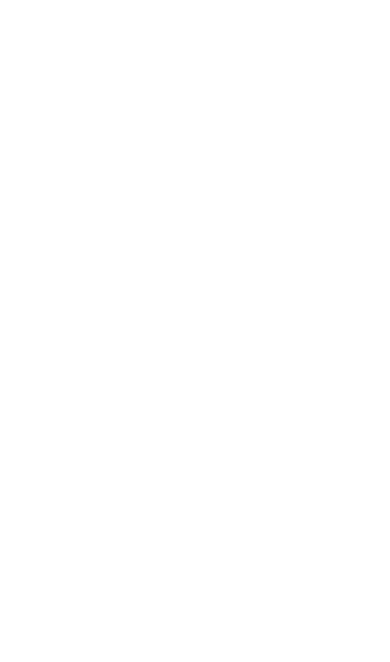
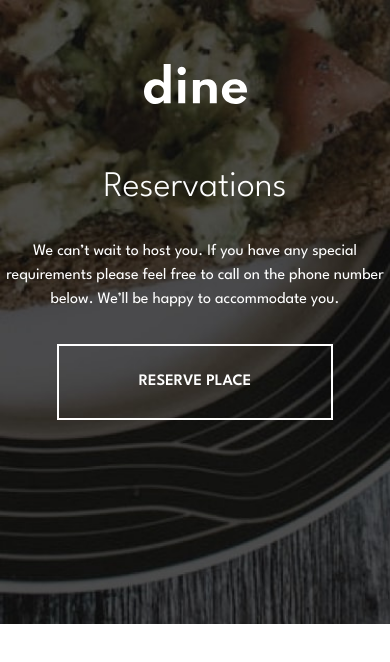
Before and after one commit to AtanasovCode/dine, a React (Vite) app: page /booking in a window 390 px wide. Shown: the top 662 px of the page. Built offline with nearby package versions, Linux system fonts and the light colour scheme.

Commit message:
created mobile version of booking hero section

```diff
--- /dev/null
+++ b/src/components/booking/HeroBooking.jsx
@@ -0,0 +1,58 @@
+import desktop from '../../assets/booking/hero-bg-desktop.jpg';
+import desktopx2 from '../../assets/booking/hero-bg-desktop@2x.jpg';
+import tablet from '../../assets/booking/hero-bg-tablet.jpg';
+import tabletx2 from '../../assets/booking/hero-bg-tablet@2x.jpg';
+import mobile from '../../assets/booking/hero-bg-mobile.jpg';
+import mobilex2 from '../../assets/booking/hero-bg-mobile@2x.jpg';
+
+import logo from '../../assets/logo.svg';
+
+const HeroBooking = () => {
+    return (
+        <div className="w-full min-h-[100vh] flex items-start justify-center relative text-white">
+            <picture className="w-full">
+                {/*Mobile*/}
+                <source
+                    media="(max-width: 600px)"
+                    srcSet={`${mobile} 1x, ${mobilex2} 2x`}
+                />
+                {/*Tablet*/}
+                <source
+                    media="(max-width: 1200px)"
+                    srcSet={`${tablet} 1x, ${tabletx2} 2x`}
+                />
+                <img
+                    srcSet={`${desktop} 1x, ${desktopx2} 2x`}
+                    alt="decorative background image"
+                    className="w-full"
+                />
+            </picture>
+
+            <div className="flex flex-col items-center justify-center absolute top-16">
+                <div className="mb-16">
+                    <img
+                        src={logo}
+                        alt="dine logo"
+                    />
+                </div>
+                <div className="text-4xl font-light mb-8">
+                    Reservations
+                </div>
+                <div className="mb-8 text-center">
+                    We can’t wait to host you. If you have any special
+                    requirements please feel free to call on the phone number
+                    below. We’ll be happy to accommodate you.
+                </div>
+                <div>
+                    <input
+                        type="button"
+                        value="reserve place"
+                        className="uppercase font-semibold bg-transparent border-2 border-solid border-white px-20 py-6"
+                    />
+                </div>
+            </div>
+        </div>
+    );
+}
+
+export default HeroBooking;
--- a/src/components/homepage/sections/Events.jsx
+++ b/src/components/homepage/sections/Events.jsx
@@ -1,4 +1,6 @@
 import { useState } from 'react';
+
+import { Link } from 'react-router-dom';
 
 import familyDesktop from '../../../assets/homepage/family-gathering-desktop.jpg';
 import familyDesktopx2 from '../../../assets/homepage/family-gathering-desktop@2x.jpg';
@@ -94,25 +96,25 @@
                 flex-1 flex flex-col items-center justify-center
                 lg:flex-col-reverse lg:items-start lg:ml-16
             ">
-                <div className="flex flex-col mt-12">
-                    <div className="flex flex-col items-center justify-center uppercase font-semibold text-lg">
+                <div className="
+                    flex flex-col items-start justify-center uppercase font-semibold text-lg mt-12
+                ">
                     <div
                         onClick={() => setSelectedEvent("family")}
-                            className={`cursor-pointer ${selectedEvent === "family" ? "font-bold opacity-100" : "font-normal opacity-70"}`}
+                        className={`cursor-pointer hover:font-semibold ${selectedEvent === "family" ? "font-bold opacity-100" : "font-normal opacity-70"}`}
                     >
                         Family Gathering
                     </div>
                     <div
-                            className={`cursor-pointer ${selectedEvent === "special" ? "font-bold opacity-100" : "font-normal opacity-70"}`}
+                        className={`cursor-pointer my-4 hover:font-semibold ${selectedEvent === "special" ? "font-bold opacity-100" : "font-normal opacity-70"}`}
                         onClick={() => setSelectedEvent("special")}>
                         Special Events
                     </div>
                     <div
                         onClick={() => setSelectedEvent("social")}
-                            className={`cursor-pointer ${selectedEvent === "social" ? "font-bold opacity-100" : "font-normal opacity-70"}`}
+                        className={`cursor-pointer hover:font-semibold ${selectedEvent === "social" ? "font-bold opacity-100" : "font-normal opacity-70"}`}
                     >
                         Social Events
-                        </div>
                     </div>
                 </div>
 
@@ -125,20 +127,21 @@
                     </div>
                     <div className="
                         text-center sm:text-xl sm:mx-12 md:max-w-[60%]
-                        lg:mx-0
+                        lg:mx-0 lg:text-left
                     ">
                         {event.description}
                     </div>
-                    <div>
-                        <input
-                            type="button"
-                            value="book a table"
+                    <div className="mt-12">
+                        <Link
+                            to="/booking"
                             className="
                                 py-5 px-16 uppercase bg-cod-gray text-white cursor-pointer
                                 mt-8 font-semibold tracking-widest
                                 hover:bg-transparent hover:border-2 hover:border-solid hover:border-black hover:text-black
                             "
-                        />
+                        >
+                            Book a table
+                        </Link>
                     </div>
                 </div>
             </div>
--- a/src/components/homepage/sections/Hero.jsx
+++ b/src/components/homepage/sections/Hero.jsx
@@ -1,3 +1,4 @@
+import { Link } from 'react-router-dom';
 import HeroImage from '../reusable/HeroImage';
 import logo from '../../../assets/logo.svg';
 
@@ -23,12 +24,13 @@
                 </div>
 
                 <div className="w-full flex items-center justify-center lg:justify-start">
-                    <input
-                        type="button"
-                        value="Book a table"
+                    <Link
+                        to="/booking"
                         className="uppercase font-semibold border border-solid border-white py-4 px-16 w-full
                         sm:w-auto hover:bg-white hover:text-black cursor-pointer transition-colors duration-500"
-                    />
+                    >
+                        Book a table
+                    </Link>
                 </div>
             </div>
         </div>
--- a/src/routes/Booking.jsx
+++ b/src/routes/Booking.jsx
@@ -1,6 +1,10 @@
+import HeroBooking from "../components/booking/HeroBooking";
+
 const Booking = () => {
     return (
-        <div></div>
+        <div>
+            <HeroBooking />
+        </div>
     );
 }
 
```
Lines whose indentation alone changed are shown as unchanged.
